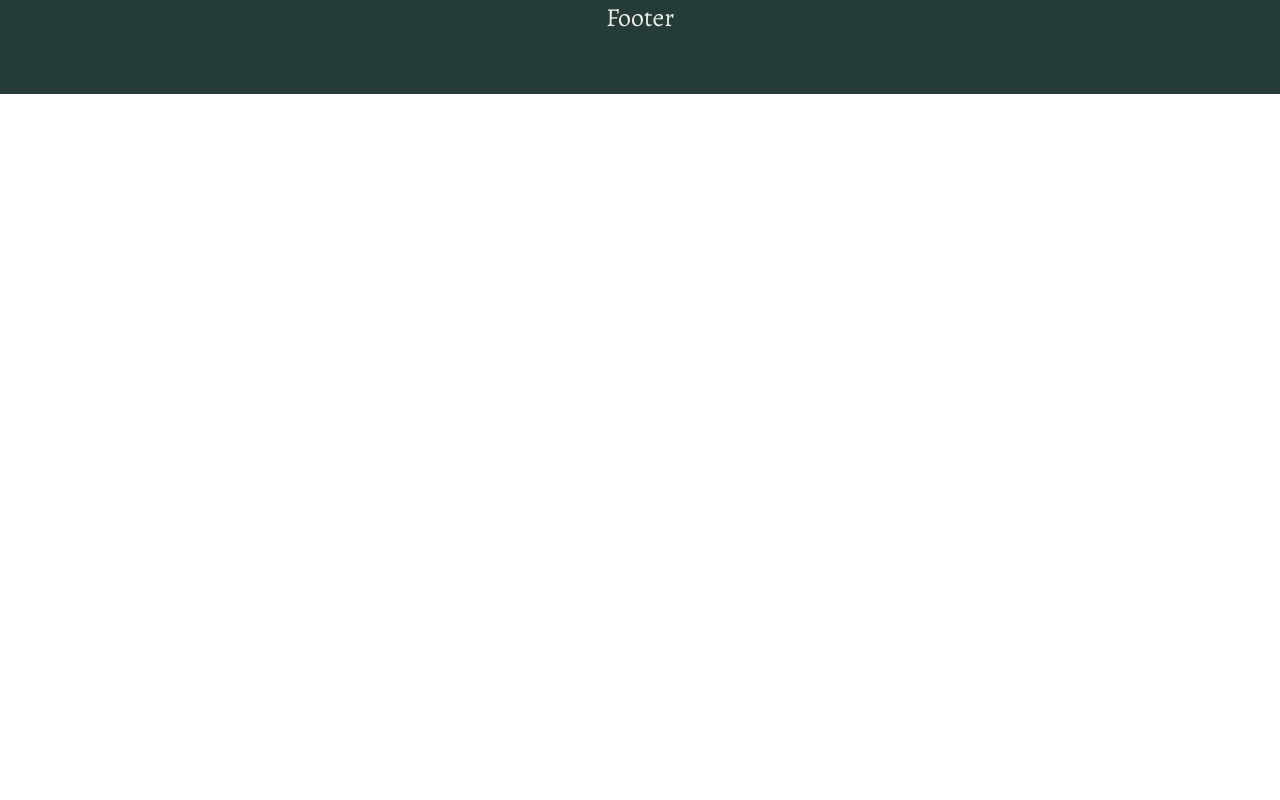
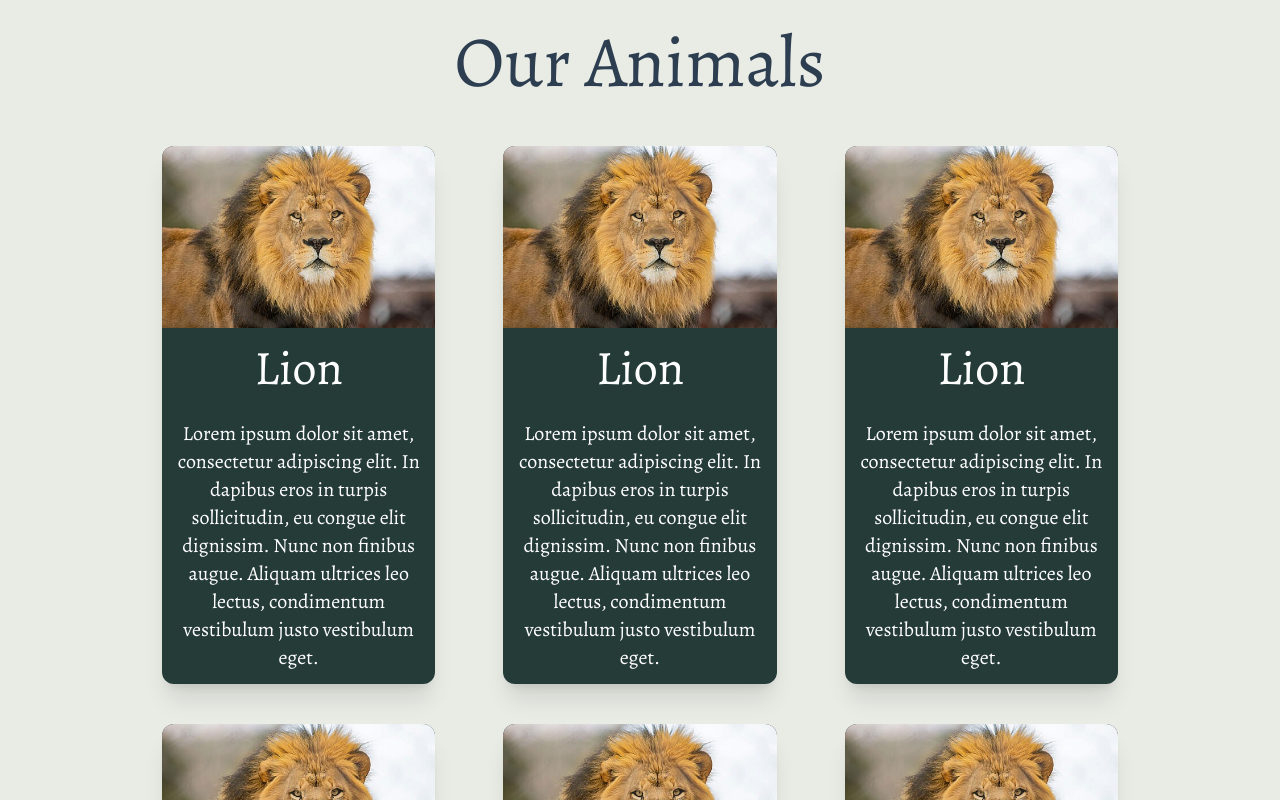
Before and after one commit to Stevecv/Riget-Zoo-Adventures, a React (Create React App) app: page / in a window 1280 px wide. Shown: the part 880-1680 px from the top of the page. Before the commit the page ends 974 px from the top, so only its background shows below. Built offline with nearby package versions, Linux system fonts and the light colour scheme; a web font is replaced by a local one.

Commit message:
Animal Cards

```diff
--- a/src/App.js
+++ b/src/App.js
@@ -4,8 +4,45 @@ import lion from './/images/lion.jpg';
 import { FontAwesomeIcon } from "@fortawesome/react-fontawesome";
 import {faClock, faHippo, faPerson, faInfoCircle} from "@fortawesome/free-solid-svg-icons";
 import Footer from "./Footer";
+import {BrowserRouter, Link, Router} from 'react-router-dom';
+
+function ButtonLink({ to, children }) {
+    return <link to={to}><button>{children}</button></link>;
+}
 
 function App() {
+    const animals = [
+        {
+            title: "Lion",
+            image: lion,
+            description: "Lorem ipsum dolor sit amet, consectetur adipiscing elit. In dapibus eros in turpis sollicitudin, eu congue elit dignissim. Nunc non finibus augue. Aliquam ultrices leo lectus, condimentum vestibulum justo vestibulum eget.",
+        },
+        {
+            title: "Lion",
+            image: lion,
+            description: "Lorem ipsum dolor sit amet, consectetur adipiscing elit. In dapibus eros in turpis sollicitudin, eu congue elit dignissim. Nunc non finibus augue. Aliquam ultrices leo lectus, condimentum vestibulum justo vestibulum eget.",
+        },
+        {
+            title: "Lion",
+            image: lion,
+            description: "Lorem ipsum dolor sit amet, consectetur adipiscing elit. In dapibus eros in turpis sollicitudin, eu congue elit dignissim. Nunc non finibus augue. Aliquam ultrices leo lectus, condimentum vestibulum justo vestibulum eget.",
+        },
+        {
+            title: "Lion",
+            image: lion,
+            description: "Lorem ipsum dolor sit amet, consectetur adipiscing elit. In dapibus eros in turpis sollicitudin, eu congue elit dignissim. Nunc non finibus augue. Aliquam ultrices leo lectus, condimentum vestibulum justo vestibulum eget.",
+        },
+        {
+            title: "Lion",
+            image: lion,
+            description: "Lorem ipsum dolor sit amet, consectetur adipiscing elit. In dapibus eros in turpis sollicitudin, eu congue elit dignissim. Nunc non finibus augue. Aliquam ultrices leo lectus, condimentum vestibulum justo vestibulum eget.",
+        },
+        {
+            title: "Lion",
+            image: lion,
+            description: "Lorem ipsum dolor sit amet, consectetur adipiscing elit. In dapibus eros in turpis sollicitudin, eu congue elit dignissim. Nunc non finibus augue. Aliquam ultrices leo lectus, condimentum vestibulum justo vestibulum eget.",
+        }
+    ]
   return (
     <div className="App">
         <header className="App-header font-plain">
@@ -36,26 +73,38 @@ function App() {
             </div>
 
             <div className="flex justify-center items-center w-full pb-10 gap-5">
-                <div className="bg-primary text-white text-background w-96 p-5 rounded-xl hover:scale-105 duration-200">
-                    <div className="flex justify-center items-center">
+                <BrowserRouter>
+                    <Link to="/accessability" className="bg-primary text-white flex  justify-center items-center text-background w-96 p-5 rounded-xl hover:scale-105 duration-200">
                         <FontAwesomeIcon icon={faClock} className="fa-xl pr-5"/>
                         <div className="text-xl">Open from 10am</div>
-                    </div>
-                </div>
+                    </Link>
 
-                <div className="bg-primary text-white text-background w-96 p-5 rounded-xl hover:scale-105 duration-200">
-                    <div className="flex justify-center items-center">
+                    <Link to="/accessability" className="bg-primary text-white flex  justify-center items-center text-background w-96 p-5 rounded-xl hover:scale-105 duration-200">
                         <FontAwesomeIcon icon={faPerson} className="fa-xl pr-5"/>
                         <div className="text-xl">Accessibility</div>
-                    </div>
-                </div>
+                    </Link>
 
-                <div className="bg-primary text-white w-96 p-5 rounded-xl hover:scale-105 duration-200">
-                    <div className="flex justify-center items-center">
+                    <Link to="/accessability" className="bg-primary text-white flex  justify-center items-center text-background w-96 p-5 rounded-xl hover:scale-105 duration-200">
                         <FontAwesomeIcon icon={faInfoCircle} className="fa-xl pr-5"/>
                         <div className="text-xl">Information</div>
+                    </Link>
+                </BrowserRouter>
+            </div>
+
+            <h2 id="our-animals" className="text-7xl p-7">
+                Our Animals
+            </h2>
+
+            <div className="w-full grid grid-cols-1 md:grid-cols-3 pl-[10%] pr-[10%] place-items-center">
+                {animals.map((animal, index) => (
+                    <div className="w-[80%] rounded-xl shadow-xl bg-background-secondary text-white hover:scale-105 hover:shadow-2xl duration-200 m-5">
+                        <img src={animal.image} className="rounded-t-xl w-full"/>
+
+                        <h2 className="text-5xl p-4">{animal.title}</h2>
+
+                        <div className="p-3 text-xl">{animal.description}</div>
                     </div>
-                </div>
+                    ))}
             </div>
 
             <Footer/>
```
